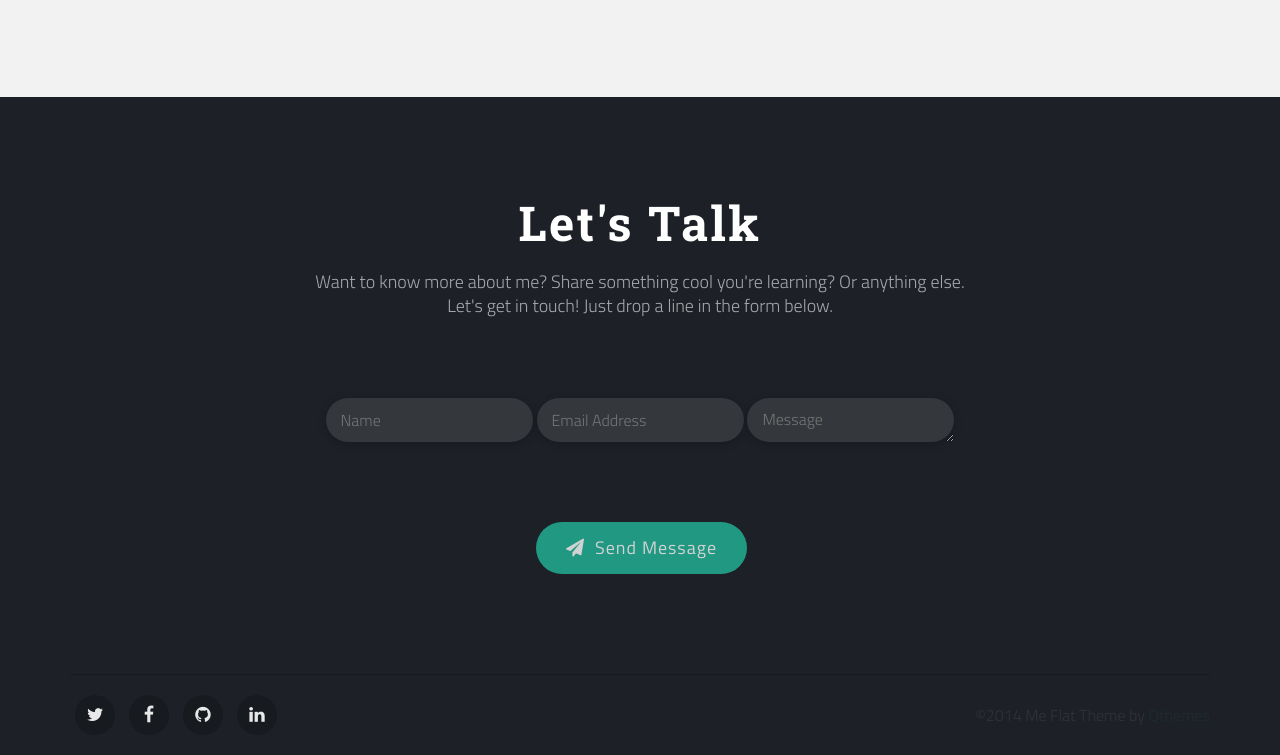
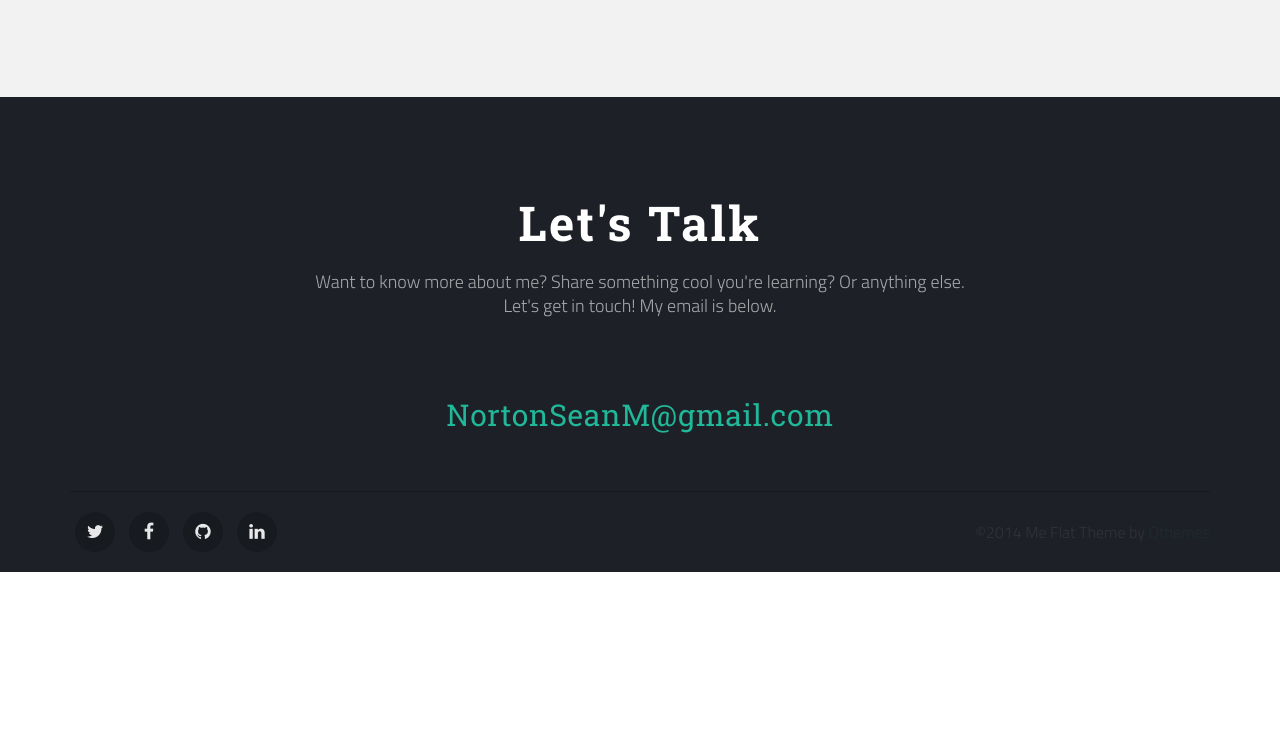
Before and after one commit to SeanMNorton/SeanMNorotn.github.io, a plain HTML site: page index.html in a window 1280 px wide. Shown: the part 3568-4323 px from the top of the page. After the commit the page ends 4140 px from the top, so only its background shows below. Drawn offline with nearby package versions, Linux system fonts and the light colour scheme.

Commit message:
remove contact form add mailto

```diff
--- a/index.html
+++ b/index.html
@@ -643,11 +643,11 @@
 				<header class="section-header text-center">
 
 					<h1 class="scrollimation scale-in">Let's Talk</h1>
-					<p>Want to know more about me? Share something cool you're learning? Or anything else.<br/> Let's get in touch! Just drop a line in the form below.</p>
+					<p>Want to know more about me? Share something cool you're learning? Or anything else.<br/> Let's get in touch! My email is below. <!-- Let's get in touch! Just drop a line in the form below. --></p>
 
 				</header>
-
-				<form  id="contact-form" class="bl_form text-center" action="contact.php" method="post" novalidate>
+						<h2 class="text-center"><a  href="mailto:NortonSeanM@gmail.com" target="_top">NortonSeanM@gmail.com</a></h2>
+				<!-- <form  id="contact-form" class="bl_form text-center" action="contact.php" method="post" novalidate>
 					<span class="field-wrap scrollimation fade-right">
 						<label class="control-label" for="contact-name">Name</label>
 						<input id="contact-name" name="contactName" type="text" class="label_better requiredField" data-new-placeholder="Name" placeholder="Name" data-error-empty="*Enter your name">
@@ -664,7 +664,7 @@
 					<p class="text-center"><button  name="submit" type="submit" class="btn btn-meflat icon-left" data-error-message="Error!" data-sending-message="Sending..." data-ok-message="Message Sent"><i class="fa fa-paper-plane"></i>Send Message</button></p>
 					<input type="hidden" name="submitted" id="submitted" value="true" />
 
-				</form>
+				</form> -->
 
 			</div>
 
```
